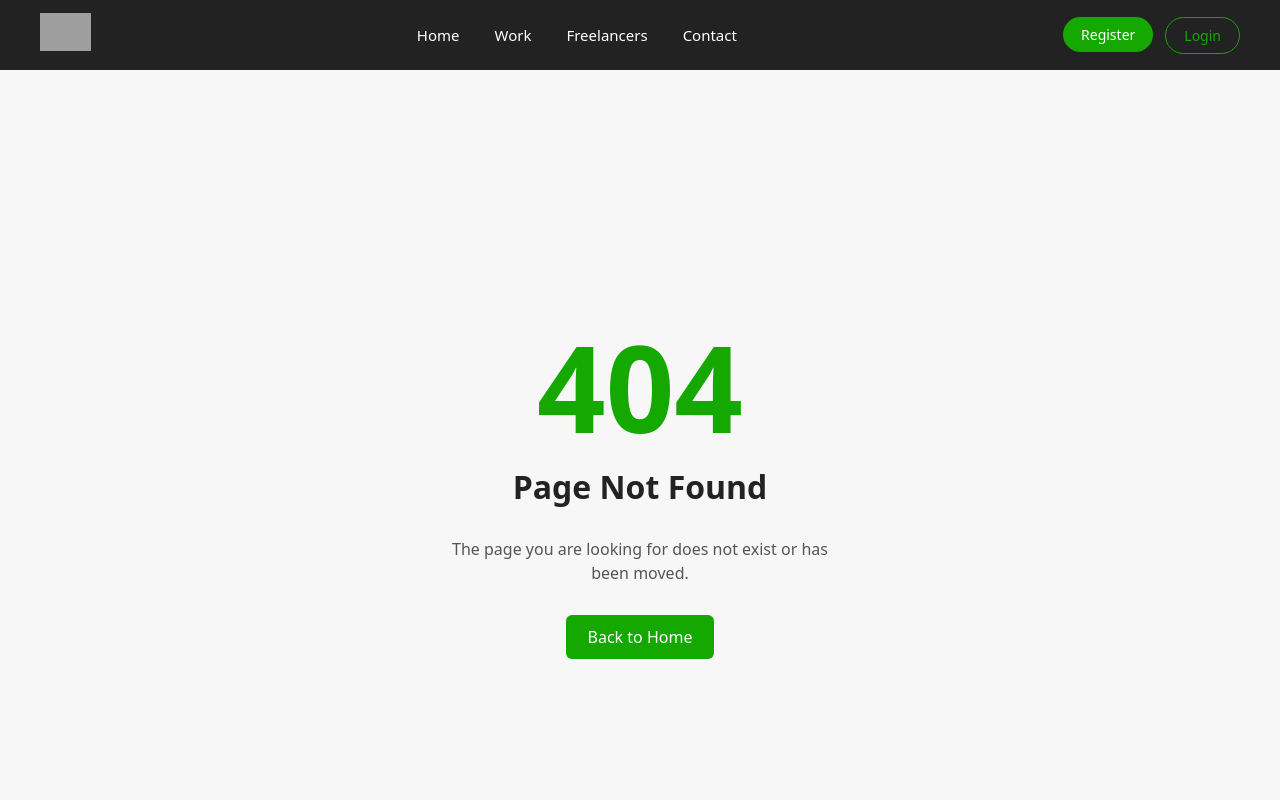
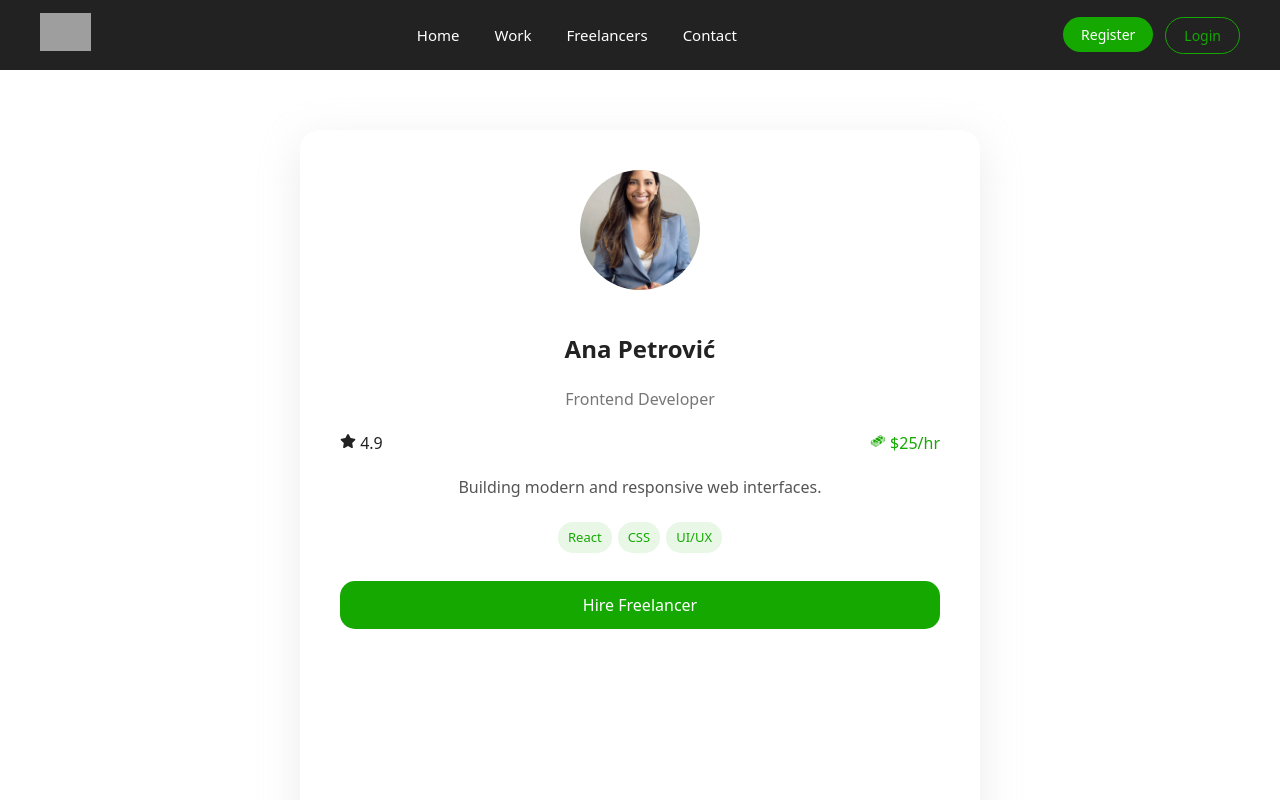
Before and after one commit to elab-development/internet-tehnologije-2025-freelancer_2022_0474, a React (Vite) app in the folder freelancer-platform-frontend/: page /freelancers/1 in a window 1280 px wide. Before the commit this address had no page. Shown: the top 800 px of the page. Built offline with nearby package versions, Linux system fonts and the light colour scheme; grey boxes are pictures that could not be loaded.

Commit message:
omoguceno zaposljavanje frilensera, dodata stranica profile

```diff
--- a/freelancer-platform-frontend/src/App.jsx
+++ b/freelancer-platform-frontend/src/App.jsx
@@ -9,7 +9,8 @@ import HireFreelancers from "./pages/HireFreelancers";
 import JobDetails from "./pages/JobDetails";
 import Contact from "./pages/Contact";
 import ScrollToTop from "./components/ScrollToTop";
-
+import Profile from "./pages/Profile";
+import FreelancerDetails from "./pages/FreelancerDetails";
 
 function App() {
   return (
@@ -23,7 +24,9 @@ function App() {
         <Route path="/register" element={<Register />} />
         <Route path="/login" element={<Login />} />
         <Route path="/contact" element={<Contact />} />
+        <Route path="/profile" element={<Profile />} />
         <Route path="/job/:id" element={<JobDetails />} />
+        <Route path="/freelancers/:id" element={<FreelancerDetails />} />
         <Route path="*" element={<NotFound />} />
       </Routes>
     </BrowserRouter>
--- a/freelancer-platform-frontend/src/components/FreelancerCard.jsx
+++ b/freelancer-platform-frontend/src/components/FreelancerCard.jsx
@@ -1,9 +1,16 @@
 import React from "react";
 import "../css/FreelancerCard.css";
+import { FaStar } from "react-icons/fa6";
+import { GiMoneyStack } from "react-icons/gi";
+import { useNavigate } from "react-router-dom";
+
+
 
 const FreelancerCard = ({ freelancer }) => {
+  const navigate = useNavigate();
   return (
-    <div className="freelancer-card">
+    <div className="freelancer-card" onClick={() => navigate(`/freelancers/${freelancer.id}`)}
+      style={{ cursor: "pointer" }}>
       <img src={freelancer.image} alt={freelancer.name} className="freelancer-img"/>
 
       <h3>{freelancer.name}</h3>
@@ -18,8 +25,8 @@ const FreelancerCard = ({ freelancer }) => {
       </div>
 
       <div className="freelancer-info">
-        <span>⭐ {freelancer.rating}</span>
-        <span>💰 {freelancer.hourlyRate}</span>
+        <span><FaStar />{freelancer.rating}</span>
+        <span style={{color: "#14a800"}}><GiMoneyStack /> {freelancer.hourlyRate}</span>
       </div>
 
       <button className="freelancer-btn">Hire</button>
--- a/freelancer-platform-frontend/src/components/Navbar.jsx
+++ b/freelancer-platform-frontend/src/components/Navbar.jsx
@@ -1,5 +1,6 @@
 import { Link, useNavigate } from "react-router-dom";
 import '../css/Navbar.css';
+import { CgProfile } from "react-icons/cg";
 
 export default function Navbar() {
 
@@ -34,7 +35,7 @@ export default function Navbar() {
         {user ? (
           <div className="account-section">
             <Link to="/profile">
-              <span id="account-icon" >👤 {user.firstname}</span>
+              <span id="account-icon" className="profile-icon" ><CgProfile /> {user.firstname}</span>
             </Link>
             <button style={{padding: '5px 10px', marginLeft: '10px'}} id="logout-btn" onClick={handleLogout}>Logout</button>
           </div>
--- /dev/null
+++ b/freelancer-platform-frontend/src/css/FreelancerDetails.css
@@ -0,0 +1,97 @@
+.freelancer-details-page {
+  padding: 60px 10%;
+  min-height: 100vh;
+  display: flex;
+  justify-content: center;
+}
+
+.not-found-freelancer {
+  margin: 20px auto;
+  background-color: #f6f6f6;
+  text-align: center;
+  padding: 50px;
+  color: #222;
+    border-radius: 15px;
+    width: 50%;
+    box-shadow: 0 10px 40px rgba(190, 190, 190, 0.3);
+}
+.back-btn {
+  display: inline-block;
+  margin-bottom: 20px;
+  background-color: #14a800;
+  color: white;
+  padding: 0.6rem 1.2rem;
+
+  border-radius: 15px;
+  font-size: 1rem;
+  cursor: pointer;
+  text-decoration: none;
+}
+.back-btn:hover {
+  background-color: #108a00;
+}
+
+.freelancer-details-card {
+  background: white;
+  max-width: 600px;
+  width: 100%;
+  padding: 40px;
+  border-radius: 20px;
+  text-align: center;
+  box-shadow: 0 10px 40px rgba(190, 190, 190, 0.3);
+}
+
+.freelancer-details-card img {
+  width: 120px;
+  height: 120px;
+  border-radius: 50%;
+  object-fit: cover;
+  margin-bottom: 15px;
+}
+
+.details-title {
+  color: #777;
+  margin-bottom: 10px;
+}
+
+.details-info {
+  display: flex;
+  justify-content: space-between;
+  margin: 20px 0;
+  font-size: 1rem;
+  color: #222;
+}
+
+.details-bio {
+  margin: 20px 0;
+  color: #555;
+}
+
+.details-skills span {
+  background: #e8f7e6;
+  color: #14a800;
+  padding: 6px 10px;
+  border-radius: 15px;
+  font-size: 13px;
+  margin: 3px;
+  display: inline-block;
+}
+
+.details-btn {
+  margin-top: 25px;
+  width: 100%;
+  background-color: #14a800;
+  color: white;
+  padding: 0.8rem;
+  border: none;
+  border-radius: 15px;
+  font-size: 1rem;
+  cursor: pointer;
+}
+
+.details-btn:hover {
+  background-color: #108a00;
+}
+.freelancer-details-card h2 {
+  color: #222;
+}
--- a/freelancer-platform-frontend/src/css/Navbar.css
+++ b/freelancer-platform-frontend/src/css/Navbar.css
@@ -6,7 +6,7 @@
   justify-content: space-between;
   padding: 0 40px;
   background-color: #222;
-
+  box-shadow: 0 2px 10px rgba(255, 255, 255, 0.1);
   position: sticky;
   top: 0;
   box-sizing: border-box;
@@ -78,3 +78,17 @@ nav {
 #login-btn:hover {
   background-color: #f1faf1;
 }
+
+.profile-icon {
+  display: flex;
+  align-items: center;
+  gap: 6px;
+  font-size: 16px;
+  text-decoration: none;
+  font-weight: 500;
+}
+.account-section {
+  display: flex;
+  align-items: center;
+  justify-content: center;
+}
--- /dev/null
+++ b/freelancer-platform-frontend/src/css/Profile.css
@@ -0,0 +1,73 @@
+.profile-page {
+  padding: 60px 10%;
+  min-height: 100vh;
+}
+
+.profile-container {
+  max-width: 500px;
+  margin: 20px auto;
+  padding: 2rem;
+  border-radius: 20px;
+  background-color: white;
+  box-shadow: 0px 10px 40px rgba(190, 190, 190, 0.3);
+}
+
+.profile-title {
+  text-align: center;
+  font-size: 2rem;
+  color: #222;
+  margin-bottom: 1.5rem;
+}
+
+.profile-field {
+  display: flex;
+  flex-direction: column;
+  margin-bottom: 1rem;
+}
+
+.profile-field span {
+  font-weight: 500;
+  color: #222;
+  margin-bottom: 0.3rem;
+}
+
+.profile-field p {
+  padding: 0.6rem;
+  border-radius: 10px;
+  border: 1px solid #ccc;
+  background-color: #fafafa;
+    color: #222;
+}
+
+.profile-role {
+  text-transform: capitalize;
+  font-weight: bold;
+}
+
+.profile-button {
+  width: 100%;
+  background-color: #14a800;
+  color: white;
+  padding: 0.8rem;
+  border: none;
+  border-radius: 15px;
+  font-size: 1rem;
+  cursor: pointer;
+  margin-top: 1rem;
+  transition: background 0.3s ease;
+}
+
+.profile-button:hover {
+  background-color: #108a00;
+}
+
+.profile-button.logout {
+  background-color: #d9534f;
+}
+
+.profile-button.logout:hover {
+  background-color: #c9302c;
+}
+.title-no-user-found{
+    color: #222;
+}
--- /dev/null
+++ b/freelancer-platform-frontend/src/pages/FreelancerDetails.jsx
@@ -0,0 +1,62 @@
+import React from 'react';
+import { useParams, useNavigate } from 'react-router-dom';
+import freelancers from '../data/freelancers';
+import '../css/FreelancerDetails.css';
+import { FaStar } from 'react-icons/fa6';
+import { GiMoneyStack } from 'react-icons/gi';
+
+const FreelancerDetails = () => {
+  const { id } = useParams();
+  const navigate = useNavigate();
+
+  const freelancer = freelancers.find(f => f.id === Number(id));
+
+
+  const currentUser = JSON.parse(localStorage.getItem("user"));
+    const handleHireClick = () => {
+    if (!currentUser) {
+      alert("Please log in to hire a freelancer.");
+      navigate("/login");
+      return;
+    }
+    alert(`You have hired ${freelancer.name}!`);
+  }
+
+  if (!freelancer) {
+    return (
+      <div className="not-found-freelancer">
+        <h2>Freelancer not found</h2>
+        <button onClick={() => navigate('/freelancers')} className="back-btn">
+          Back
+        </button>
+      </div>
+    );
+  }
+
+  return (
+    <div className="freelancer-details-page">
+      <div className="freelancer-details-card">
+        <img src={freelancer.image} alt={freelancer.name} />
+        <h2>{freelancer.name}</h2>
+        <p className="details-title">{freelancer.title}</p>
+
+        <div className="details-info">
+          <span><FaStar /> {freelancer.rating}</span>
+          <span style={{color: "#14a800"}}><GiMoneyStack /> {freelancer.hourlyRate}</span>
+        </div>
+
+        <p className="details-bio">{freelancer.fullBio || freelancer.shortBio}</p>
+
+        <div className="details-skills">
+          {freelancer.skills.map((skill, index) => (
+            <span key={index}>{skill}</span>
+          ))}
+        </div>
+
+        <button className="details-btn" onClick={handleHireClick}>Hire Freelancer</button>
+      </div>
+    </div>
+  );
+};
+
+export default FreelancerDetails;
--- a/freelancer-platform-frontend/src/pages/HireFreelancers.jsx
+++ b/freelancer-platform-frontend/src/pages/HireFreelancers.jsx
@@ -7,6 +7,8 @@ import FreelancerCard from '../components/FreelancerCard'
 import Track from '../components/Track'
 
 const HireFreelancers = () => {
+
+
   return (
     <section>
     <div className="hire-page">
--- /dev/null
+++ b/freelancer-platform-frontend/src/pages/Profile.jsx
@@ -0,0 +1,62 @@
+import React from 'react';
+import { useNavigate } from 'react-router-dom';
+import '../css/Profile.css';
+
+const Profile = () => {
+  const navigate = useNavigate();
+
+  const user = JSON.parse(localStorage.getItem('user'));
+
+  if (!user) {
+    return (
+      <div className="profile-container">
+        <h2 className='title-no-user-found'>No user data found</h2>
+        <button onClick={() => navigate('/login')} className="profile-button">
+          Go to Login
+        </button>
+      </div>
+    );
+  }
+
+  const handleLogout = () => {
+    localStorage.removeItem('user');
+    navigate('/login');
+  };
+
+  return (
+
+
+    <div className="profile-page">
+
+      <div className="profile-container">
+        <h2 className="profile-title">My Profile</h2>
+
+        <div className="profile-field">
+          <span>First name</span>
+          <p>{user.firstname}</p>
+        </div>
+
+        <div className="profile-field">
+          <span>Last name</span>
+          <p>{user.lastname}</p>
+        </div>
+
+        <div className="profile-field">
+          <span>Email</span>
+          <p>{user.email}</p>
+        </div>
+
+        <div className="profile-field">
+          <span>Role</span>
+          <p className="profile-role">{user.role}</p>
+        </div>
+
+        <button className="profile-button logout" onClick={handleLogout}>
+          Logout
+        </button>
+      </div>
+    </div>
+  );
+};
+
+export default Profile;
```
